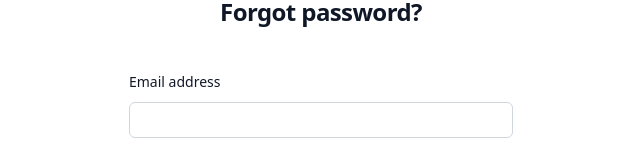
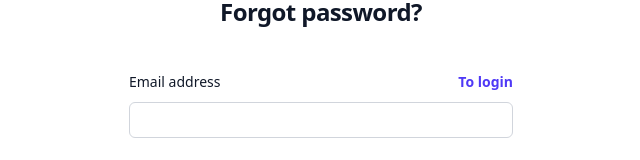
Before and after one commit to Dazannah/event-manager, a Vue app in the folder frontend/: page /forgot-password in a window 1280 px wide. Shown: the part 126-286 px from the top of the page, without its empty margins (319-959 px from the left). Built offline with nearby package versions, Linux system fonts and the light colour scheme; no server answers.

Commit message:
added to login link

```diff
--- a/frontend/src/views/ForgotPasswordView.vue
+++ b/frontend/src/views/ForgotPasswordView.vue
@@ -52,7 +52,12 @@ export default {
     <div class="mt-10 sm:mx-auto sm:w-full sm:max-w-sm">
       <form class="space-y-6" @submit.prevent="send">
         <div>
-          <label for="email" class="block text-sm/6 font-medium text-gray-900">Email address</label>
+          <div class="flex items-center justify-between">
+            <label for="email" class="block text-sm/6 font-medium text-gray-900">Email address</label>
+            <div class="text-sm">
+              <RouterLink to="/login" class="font-semibold text-indigo-600 hover:text-indigo-500">To login</RouterLink>
+            </div>
+          </div>
           <div class="mt-2">
             <input type="email" v-model="form.email" autocomplete="email" required class="block w-full rounded-md bg-white px-3 py-1.5 text-base text-gray-900 outline-1 -outline-offset-1 outline-gray-300 placeholder:text-gray-400 focus:outline-2 focus:-outline-offset-2 focus:outline-indigo-600 sm:text-sm/6" />
             <InputError v-bind:message="response.validation_errors?.email" />
--- a/frontend/src/views/ResetPasswordView.vue
+++ b/frontend/src/views/ResetPasswordView.vue
@@ -79,7 +79,12 @@ export default {
     <div class="mt-10 sm:mx-auto sm:w-full sm:max-w-sm">
       <form class="space-y-6" @submit.prevent="resetPassword">
         <div>
-          <label for="email" class="block text-sm/6 font-medium text-gray-900">Email address</label>
+          <div class="flex items-center justify-between">
+            <label for="email" class="block text-sm/6 font-medium text-gray-900">Email address</label>
+            <div class="text-sm">
+              <RouterLink to="/login" class="font-semibold text-indigo-600 hover:text-indigo-500">To login</RouterLink>
+            </div>
+          </div>
           <div class="mt-2">
             <input type="email" v-model="form.email" autocomplete="email" required class="block w-full rounded-md bg-white px-3 py-1.5 text-base text-gray-900 outline-1 -outline-offset-1 outline-gray-300 placeholder:text-gray-400 focus:outline-2 focus:-outline-offset-2 focus:outline-indigo-600 sm:text-sm/6" />
             <InputError v-bind:message="response.validation_errors?.email" />
```
